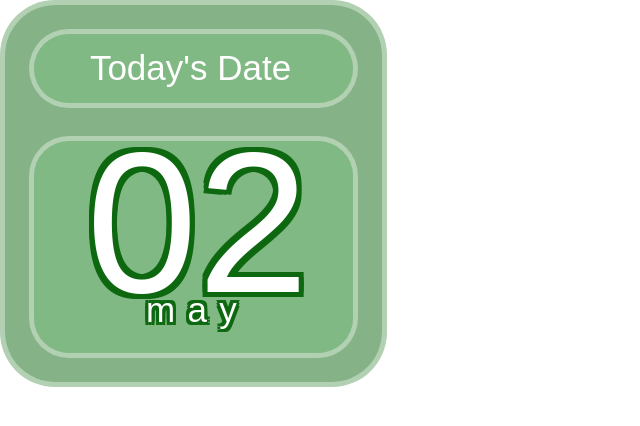
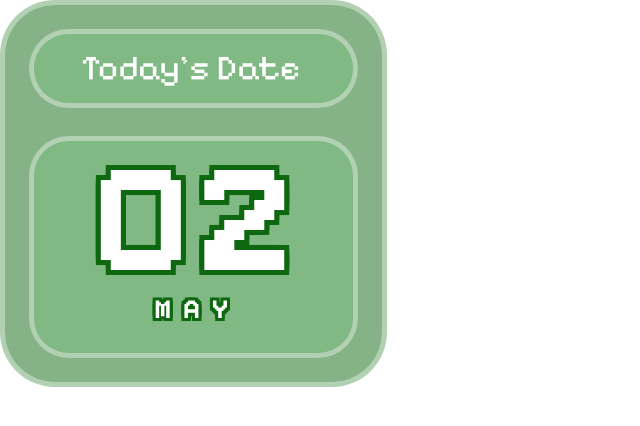
Before and after one commit to xKZPRx/aesthetic-desktop-date-widget, a React (Vite) app: page / in a window 1280 px wide. Shown: the top 426 px of the page, without its empty margins (0-640 px from the left). Built offline with nearby package versions, Linux system fonts and the light colour scheme.

Commit message:
feat: integrate custom fonts into UI

```diff
--- a/src/components/CardHeader.module.css
+++ b/src/components/CardHeader.module.css
@@ -10,6 +10,13 @@
     margin: auto;
 }
 
+@font-face {
+    font-family: "Pixelify Sans";
+    src: url("/fonts/PixelifySans-Regular.ttf") format("truetype");
+    font-weight: normal;
+    font-style: normal;
+}
+
 .header {
     font-family: "Pixelify Sans", Arial, Helvetica, sans-serif;
     font-size: 2.1875rem;
--- a/src/components/DayNumber.module.css
+++ b/src/components/DayNumber.module.css
@@ -1,3 +1,10 @@
+@font-face {
+    font-family: "Pixeboy";
+    src: url("/fonts/Pixeboy.ttf") format("truetype");
+    font-weight: normal;
+    font-style: normal;
+}
+
 .header {
     font-family: "Pixeboy", Arial, Helvetica, sans-serif;
     font-size: 12.5rem;
@@ -14,7 +21,7 @@
         -0.3125rem -0.3125rem #0D6810,
         0.3125rem -0.3125rem #0D6810,
         -0.3125rem 0.3125rem #0D6810;
-    letter-spacing: 5%;
+    letter-spacing: 0.05em;
     margin: 0;
     line-height: 0.6;
     transform: translateX(0.25rem) translateY(-0.125rem);
--- a/src/components/MonthLabel.module.css
+++ b/src/components/MonthLabel.module.css
@@ -1,3 +1,10 @@
+@font-face {
+    font-family: "Pixeboy";
+    src: url("/fonts/Pixeboy.ttf") format("truetype");
+    font-weight: normal;
+    font-style: normal;
+}
+
 .label {
     font-family: "Pixeboy", Arial, Helvetica, sans-serif;
     font-size: 2.1875rem;
```
Also changed, not shown: public/fonts/Pixeboy.ttf (added), public/fonts/PixelifySans-Regular.ttf (added).
